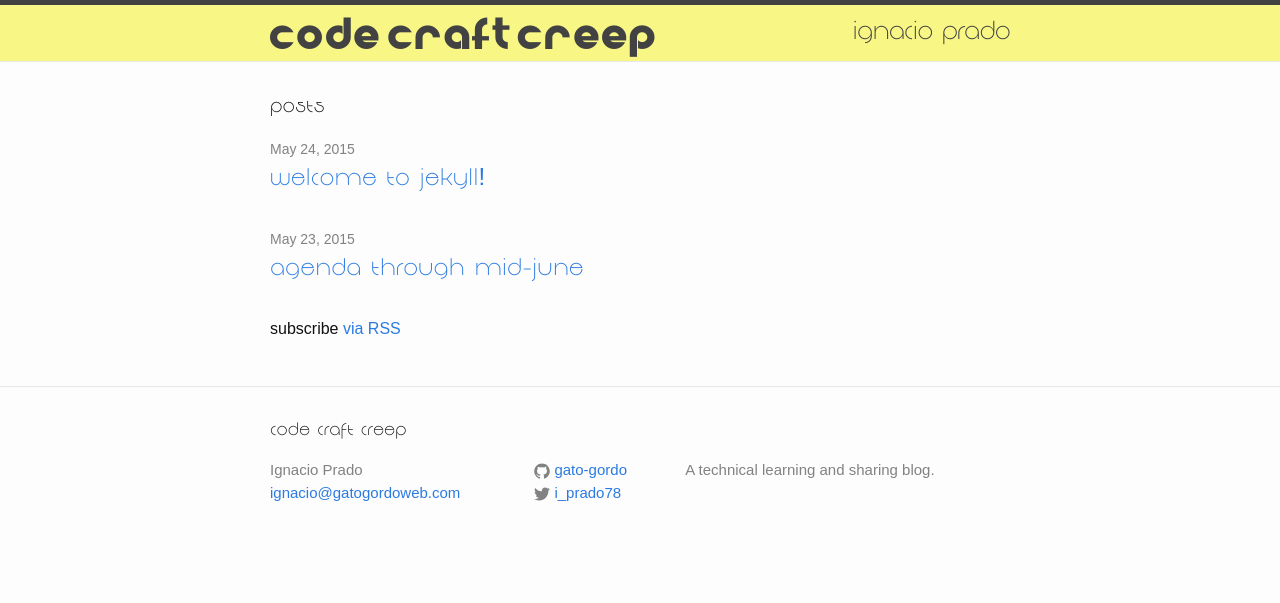
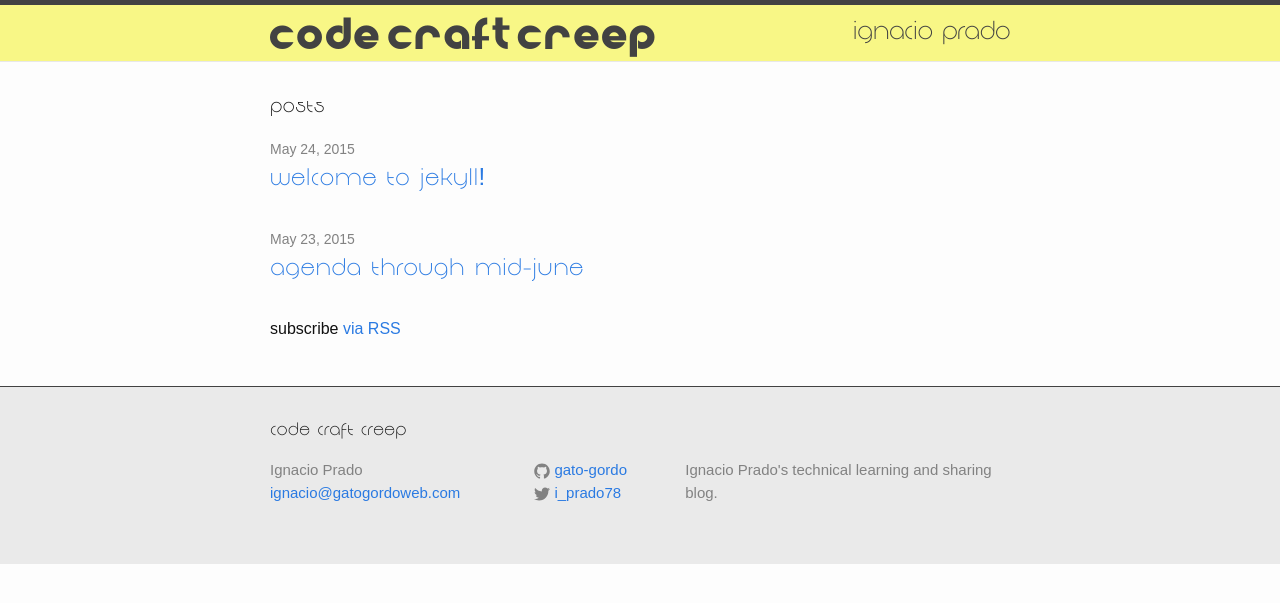
Before and after one commit to gato-gordo/ignacio-prado-blog, a Jekyll site: the page built from index.html, in a window 1280 px wide. Shown: the top 603 px of the page. Built offline with Jekyll 4.4.1, drawn with Linux system fonts in a browser that asks for light colours.

Commit message:
Change anchor styles

```diff
--- a/_config.yml
+++ b/_config.yml
@@ -3,7 +3,7 @@ title: Code Craft Creep
 multisite_title: Ignacio Prado
 email: ignacio@gatogordoweb.com
 description: > # this means to ignore newlines until "baseurl:"
-  A technical learning and sharing blog.
+  Ignacio Prado's technical learning and sharing blog.
 baseurl: "" # the subpath of your site, e.g. /blog/
 url: "http://technical-blog.ignacioprado.net" # the base hostname & protocol for your site
 multisite_url: "http://ignacioprado.net"
--- a/_sass/_base.scss
+++ b/_sass/_base.scss
@@ -99,7 +99,6 @@ a {
 
     &:hover {
         color: $text-color;
-        text-decoration: underline;
     }
 }
 
--- a/_sass/_layout.scss
+++ b/_sass/_layout.scss
@@ -39,8 +39,9 @@
  * Site footer
  */
 .site-footer {
-    border-top: 1px solid $grey-color-light;
+    border-top: 1px solid $grey-color-dark;
     padding: $spacing-unit 0;
+    background: #eaeaea;
 }
 
 .footer-heading {
```
Also changed, not shown: 1 other file.
